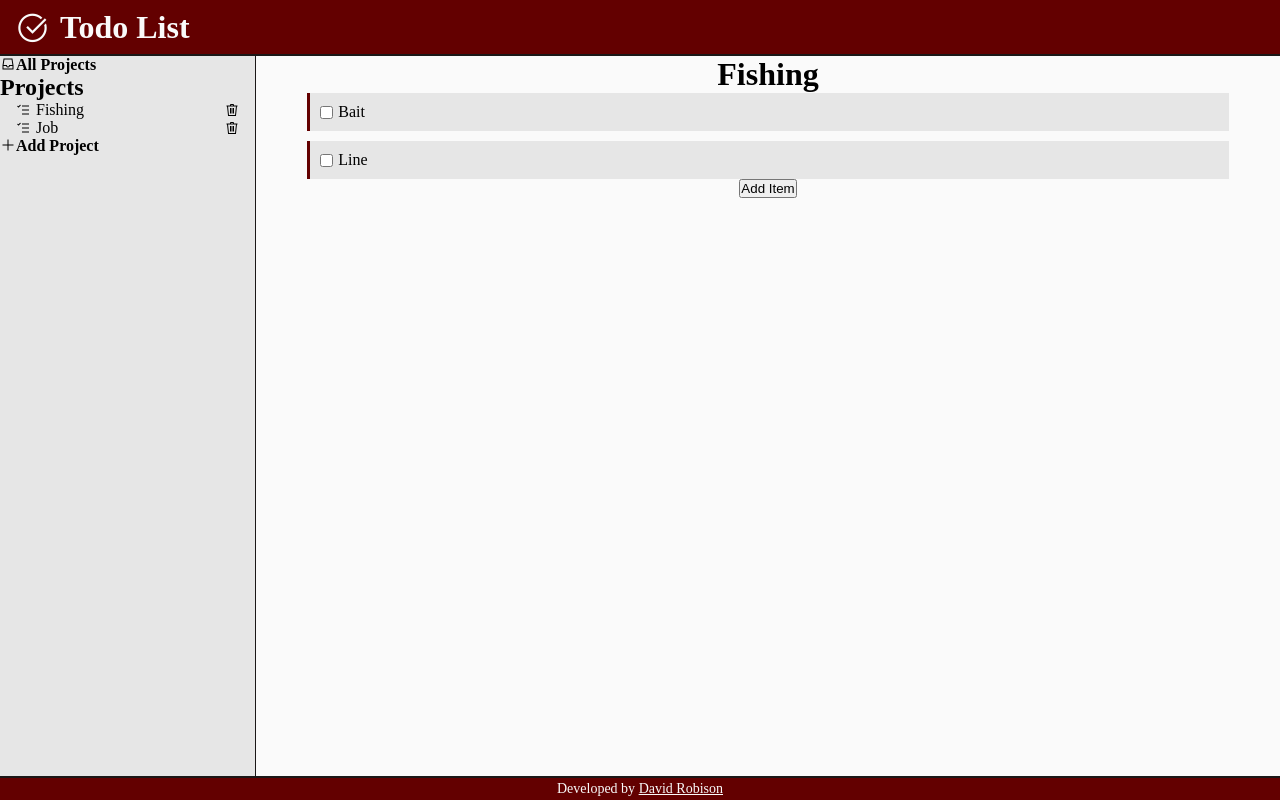
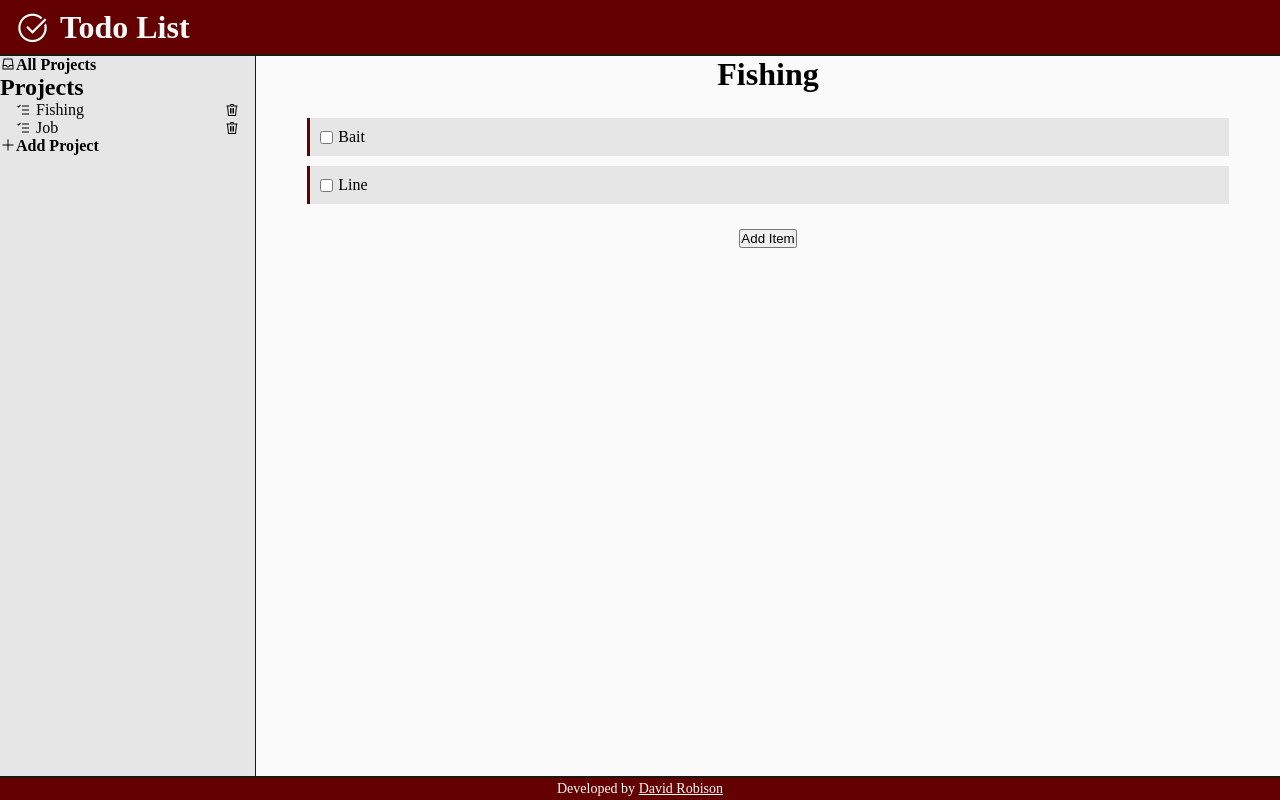
Before and after one commit to robisonwebdev/todo-react, a React (Create React App) app: page / in a window 1280 px wide. Built offline with nearby package versions, Linux system fonts and the light colour scheme.

Commit message:
Added gap on #Lists of 25px.

```diff
--- a/src/styles/Lists.css
+++ b/src/styles/Lists.css
@@ -2,6 +2,7 @@
     display: flex;
     flex-direction: column;
     align-items: center;
+    gap: 25px;
 
     background-color: var(--white);
 
```
